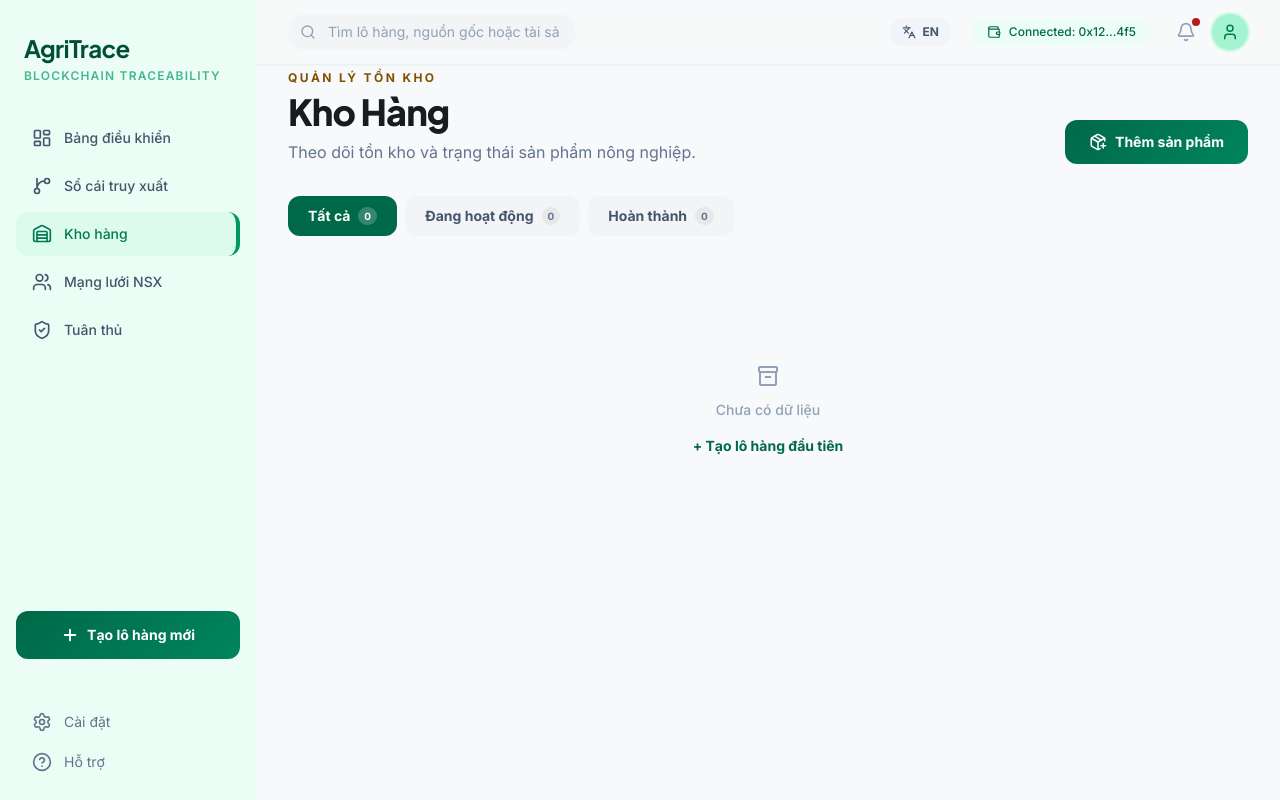
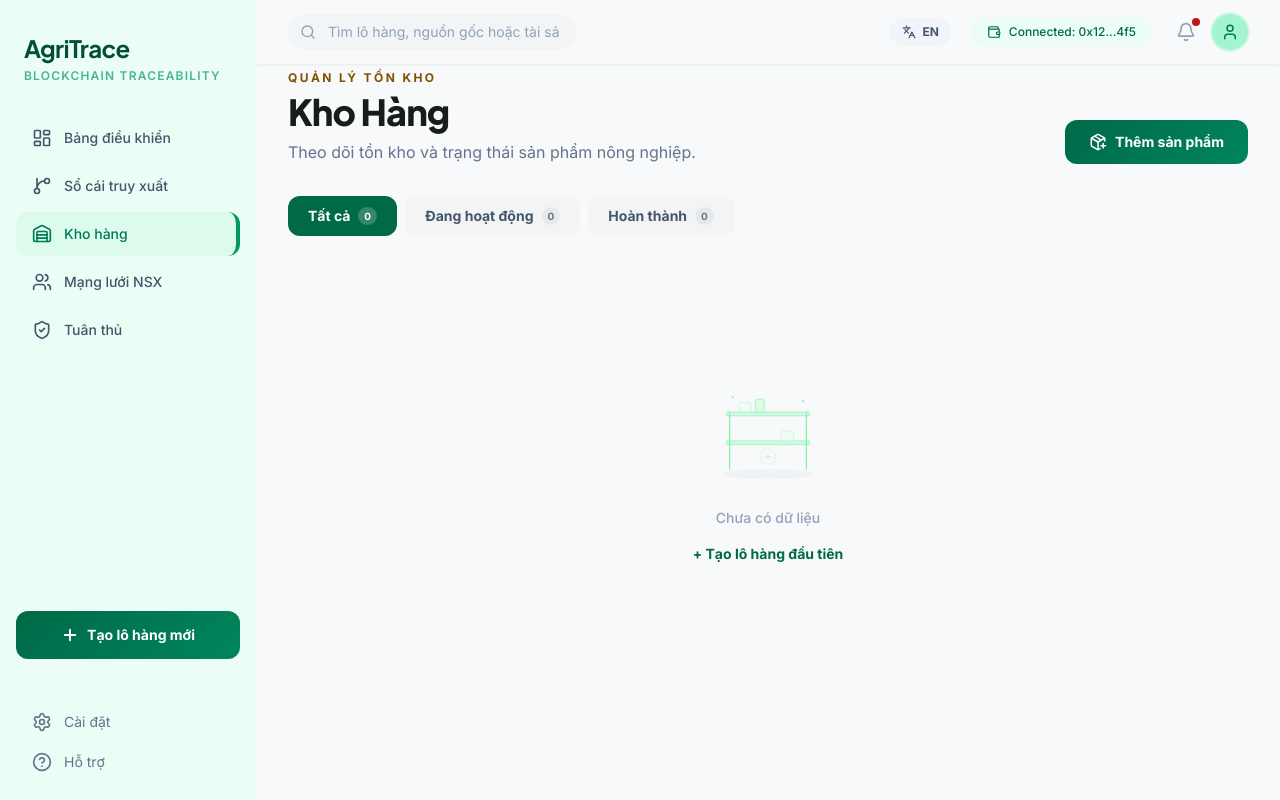
Before and after one commit to xuanhai0913/agri-traceability-system, a React (Vite) app in the folder frontend-web/: page /inventory in a window 1280 px wide. Built offline with nearby package versions, Linux system fonts and the light colour scheme; no server answers.

Commit message:
refactor: replace material-symbols with lucide-react icons and add empty state illustration to InventoryPage

```diff
--- a/frontend-web/src/pages/InventoryPage.jsx
+++ b/frontend-web/src/pages/InventoryPage.jsx
@@ -1,9 +1,10 @@
 import { useState, useEffect } from "react";
 import { Link } from "react-router-dom";
 import { useTranslation } from "react-i18next";
-import { MapPin, CalendarDays, ArrowRight, PackagePlus, Warehouse } from "lucide-react";
+import { MapPin, CalendarDays, ArrowRight, PackagePlus, Warehouse, Leaf, Sprout, Coffee, TreePine, TreeDeciduous, Flower2 } from "lucide-react";
 import { getTotalBatches, getBatch } from "../services/api";
 import { InventorySkeleton } from "../components/ui/Skeleton";
+import { EmptyInventoryIllustration } from "../components/ui/EmptyStateIllustrations";
 
 const STAGE_NAMES = [
   "Gieo trồng",
@@ -25,7 +26,7 @@
   6: { border: "border-l-slate-400", bg: "bg-slate-200", text: "text-slate-600", dot: "bg-slate-400", track: "bg-slate-400" },
 };
 
-const PRODUCT_ICONS = ["eco", "grass", "coffee", "forest", "park", "yard"];
+const PRODUCT_ICONS = [Leaf, Sprout, Coffee, TreePine, TreeDeciduous, Flower2];
 
 export default function InventoryPage() {
   const { t, i18n } = useTranslation();
@@ -142,9 +143,7 @@
 
       {filtered.length === 0 ? (
         <div className="flex flex-col items-center justify-center py-24 text-slate-400">
-          <span className="material-symbols-outlined text-5xl mb-3">
-            inventory_2
-          </span>
+          <EmptyInventoryIllustration className="w-32 h-32 mb-4" />
           <p className="text-sm font-medium">{t("common.noData")}</p>
           <Link
             to="/batches/new"
@@ -159,7 +158,7 @@
           {filtered.map((batch) => {
             const stageIdx = batch.currentStageIndex ?? 0;
             const colors = STAGE_COLORS[stageIdx] || STAGE_COLORS[0];
-            const icon = PRODUCT_ICONS[batch.id % PRODUCT_ICONS.length];
+            const IconComponent = PRODUCT_ICONS[batch.id % PRODUCT_ICONS.length];
             const progress = ((stageIdx + 1) / 7) * 100;
 
             return (
@@ -172,9 +171,7 @@
                   <div className="flex justify-between items-start mb-4">
                     <div className="flex items-center gap-3">
                       <div className="w-10 h-10 rounded-xl bg-emerald-100 flex items-center justify-center">
-                        <span className="material-symbols-outlined text-emerald-700">
-                          {icon}
-                        </span>
+                        <IconComponent className="text-emerald-700" size={20} />
                       </div>
                       <div>
                         <h3 className="font-bold text-on-surface text-base">
```
